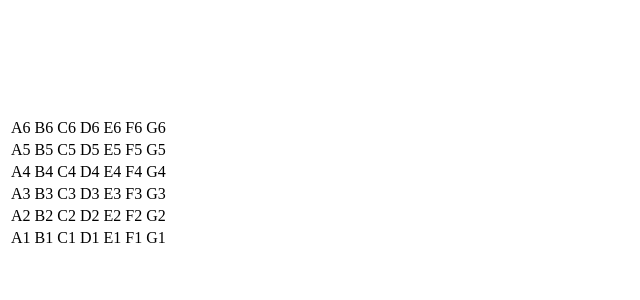
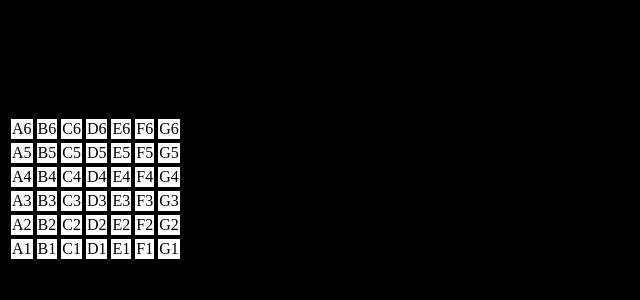
Before and after one commit to ckammerl/flizard-connect, a PHP site: page / in a window 1280 px wide. Shown: the top 300 px of the page, without its empty margins (0-640 px from the left). Run offline with PHP 8.4, Linux system fonts and the light colour scheme; some libraries are stand-ins or nearby versions.

Commit message:
addPieces done, colors switch

```diff
--- a/index.html
+++ b/index.html
@@ -3,7 +3,7 @@
 <head>
 <title>Connect 4!</title>
 
-<link rel="stylesheets" type="text/css" href="stylesheets/main.css">
+<link rel="stylesheet" type="text/css" href="stylesheets/main.css">
 <script src="http://ajax.googleapis.com/ajax/libs/jquery/1.9.1/jquery.min.js"></script>
 <script src="scripts/application.js"></script>
 </head>
--- a/scripts/application.js
+++ b/scripts/application.js
@@ -8,15 +8,15 @@ function Board(){
 Board.prototype = {
 	addPiece: function(column){
 		// debugger
+		var newPiece
 		if (this.columns[column].length >= 6){
-
+			console.log("adios")
 		}
 		else {
-			// var lastColor = "red"
-			var newPiece = new Piece(currentColor)
-			var insertColumn = this.columns[column]
-			insertColumn.push(newPiece)
-			this.rows[insertColumn.length].push(newPiece)
+			console.log("whatup");
+			newPiece = new Piece(currentColor)
+			this.rows[this.columns[column].length].push(newPiece)
+			this.columns[column].push(newPiece);
 			if (currentColor === "red"){
 				currentColor = "black";
 			}	else {
@@ -27,7 +27,7 @@ Board.prototype = {
 }
 
 function Piece(color){
-	this.color = "color";
+	this.color = color;
 };
 
 
@@ -43,9 +43,6 @@ function Piece(color){
 
 
 //********************* VIEW *********************//
-function renderBoard(){
-
-}
 
 
 
@@ -69,13 +66,27 @@ function renderBoard(){
 $(document).ready(function() {
 	gameBoard = new Board();
 	currentColor = "red";
-	$('.colA').addEventListener("click", gameBoard.addPiece(0), false);
-	$('.colB').addEventListener("click", gameBoard.addPiece(1), false);
-	$('.colC').addEventListener("click", gameBoard.addPiece(2), false);
-	$('.colD').addEventListener("click", gameBoard.addPiece(3), false);
-	$('.colE').addEventListener("click", gameBoard.addPiece(4), false);
-	$('.colF').addEventListener("click", gameBoard.addPiece(5), false);
-	$('.colG').addEventListener("click", gameBoard.addPiece(6), false);
+	$('.colA').on("click", function(){
+		gameBoard.addPiece(0);
+	});
+	$('.colB').on("click", function(){
+		gameBoard.addPiece(1);
+	});
+	$('.colC').on("click", function(){
+		gameBoard.addPiece(2);
+	});
+	$('.colD').on("click", function(){
+		gameBoard.addPiece(3);
+	});
+	$('.colE').on("click", function(){
+		gameBoard.addPiece(4);
+	});
+	$('.colF').on("click", function(){
+		gameBoard.addPiece(5);
+	});
+	$('.colG').on("click", function(){
+		gameBoard.addPiece(6);
+	});
 });
 
 //*****************************************************//
--- a/stylesheets/main.css
+++ b/stylesheets/main.css
@@ -1,3 +1,10 @@
-td{
+body {
+	background-color: black
+}
+
+td {
+	width: 10px;
+	height: 10px;
 	border: 1px solid black;
+	background-color: white;
 }
```
